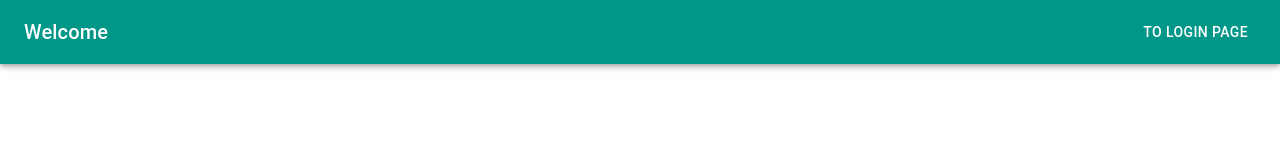
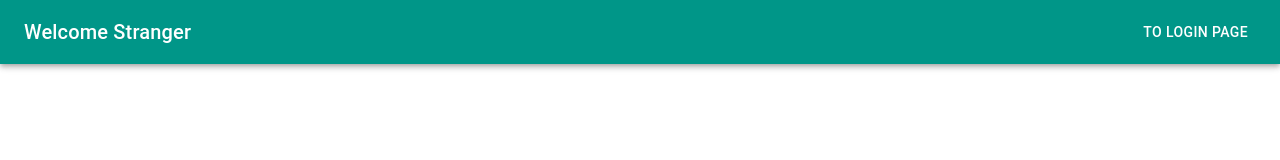
Before and after one commit to elsonlim/elson-dev-ui, a React (Create React App) app: page /dashboard in a window 1280 px wide. Shown: the top 160 px of the page. Built offline with nearby package versions, Linux system fonts and the light colour scheme; no server answers; the HTML template or start-up script is replaced by a standard one.

Commit message:
Refactor NavBar, separate NavBarMenu component and action hooks

```diff
--- a/src/components/navbar/NavBar.tsx
+++ b/src/components/navbar/NavBar.tsx
@@ -1,45 +1,33 @@
-import { FC, Fragment, useEffect, useState } from "react";
+import { FC, Fragment, useEffect } from "react";
 import AppBar from "@mui/material/AppBar";
 import Toolbar from "@mui/material/Toolbar";
-import * as userActions from "./userActions";
-import { useSelector, useDispatch } from "react-redux";
-import { bindActionCreators } from "redux";
-import deepEqual from "react-fast-compare";
-import { Button, Typography, Menu, MenuItem, IconButton } from "@mui/material";
-import AccountCircle from "@mui/icons-material/AccountCircle";
-import axios from "axios";
 
-import { Link, useNavigate } from "react-router-dom";
+import { Button, Typography } from "@mui/material";
+import NavBarMenu from "./NavBarMenu";
+import { Link } from "react-router-dom";
+import { getLoginUser, useAction } from "./useAction";
 
-const useAction = () => {
-  const dispatch = useDispatch();
-  return bindActionCreators(userActions, dispatch);
+const SignInButton: FC = () => {
+  return (
+    <Button color="success">
+      <Link
+        to={"signin"}
+        style={{
+          color: "white",
+          textDecoration: "none",
+        }}
+      >
+        To Login Page
+      </Link>
+    </Button>
+  );
 };
 
 const NavBar: FC = () => {
-  const { fetchUser, signout } = useAction();
-  const { isLoading, error, data } = useSelector(
-    (state: any) => state.loginUser,
-    deepEqual
-  );
+  const { fetchUser } = useAction();
+  const { isLoading, data } = getLoginUser();
 
   const isLogin = !isLoading && data;
-  const [anchorEl, setAnchorEl] = useState(null);
-
-  const handleMenu = (event: any) => {
-    setAnchorEl(event.currentTarget);
-  };
-
-  const handleClose = () => {
-    setAnchorEl(null);
-  };
-
-  const navigate = useNavigate();
-
-  const logout = () => {
-    signout();
-    navigate("/signin");
-  };
 
   useEffect(() => {
     fetchUser();
@@ -49,51 +37,10 @@ const NavBar: FC = () => {
       <AppBar position="sticky">
         <Toolbar>
           <Typography variant="h6" component="div" sx={{ flexGrow: 1 }}>
-            Welcome {isLogin && data.name}
+            Welcome {isLogin ? data.name : "Stranger"}
           </Typography>
-          {isLogin ? (
-            <Fragment>
-              <IconButton
-                size="large"
-                aria-label="account of current user"
-                aria-controls="menu-appbar"
-                aria-haspopup="true"
-                onClick={handleMenu}
-                color="inherit"
-              >
-                <AccountCircle />
-              </IconButton>
-              <Menu
-                id="menu-appbar"
-                anchorEl={anchorEl}
-                anchorOrigin={{
-                  vertical: "top",
-                  horizontal: "right",
-                }}
-                keepMounted
-                transformOrigin={{
-                  vertical: "top",
-                  horizontal: "right",
-                }}
-                open={Boolean(anchorEl)}
-                onClose={handleClose}
-              >
-                <MenuItem onClick={logout}>Logout</MenuItem>
-              </Menu>
-            </Fragment>
-          ) : (
-            <Button color="success">
-              <Link
-                to={"signin"}
-                style={{
-                  color: "white",
-                  textDecoration: "none",
-                }}
-              >
-                To Login Page
-              </Link>
-            </Button>
-          )}
+
+          {isLogin ? <NavBarMenu /> : <SignInButton />}
         </Toolbar>
       </AppBar>
     </Fragment>
--- /dev/null
+++ b/src/components/navbar/NavBarMenu.tsx
@@ -0,0 +1,58 @@
+import { Fragment, useState } from "react";
+import { Menu, MenuItem, IconButton } from "@mui/material";
+import AccountCircle from "@mui/icons-material/AccountCircle";
+import { useNavigate } from "react-router-dom";
+import { useAction } from "./useAction";
+
+const NavMenu = () => {
+  const [anchorEl, setAnchorEl] = useState(null);
+  const { signout } = useAction();
+  const navigate = useNavigate();
+
+  const handleMenu = (event: any) => {
+    setAnchorEl(event.currentTarget);
+  };
+
+  const handleClose = () => {
+    setAnchorEl(null);
+  };
+
+  const logout = () => {
+    signout();
+    navigate("/signin");
+  };
+
+  return (
+    <Fragment>
+      <IconButton
+        size="large"
+        aria-label="account of current user"
+        aria-controls="menu-appbar"
+        aria-haspopup="true"
+        onClick={handleMenu}
+        color="inherit"
+      >
+        <AccountCircle />
+      </IconButton>
+      <Menu
+        id="menu-appbar"
+        anchorEl={anchorEl}
+        anchorOrigin={{
+          vertical: "top",
+          horizontal: "right",
+        }}
+        keepMounted
+        transformOrigin={{
+          vertical: "top",
+          horizontal: "right",
+        }}
+        open={Boolean(anchorEl)}
+        onClose={handleClose}
+      >
+        <MenuItem onClick={logout}>Logout</MenuItem>
+      </Menu>
+    </Fragment>
+  );
+};
+
+export default NavMenu;
--- /dev/null
+++ b/src/components/navbar/useAction.ts
@@ -0,0 +1,16 @@
+import * as userActions from "./userActions";
+import { bindActionCreators } from "redux";
+import { useDispatch } from "react-redux";
+import { useSelector } from "react-redux";
+import deepEqual from "react-fast-compare";
+import { UserState } from "./userInterfaces";
+
+export const useAction = () => {
+  const dispatch = useDispatch();
+  return bindActionCreators(userActions, dispatch);
+};
+
+export const getLoginUser = () => {
+  return (() =>
+    useSelector((state: any) => state.loginUser, deepEqual) as UserState)();
+};
--- a/src/material/createTheme.ts
+++ b/src/material/createTheme.ts
@@ -1,5 +1,4 @@
 import { createTheme, colors } from "@mui/material";
-import { orange } from "@mui/material/colors";
 
 export const theme = createTheme({
   palette: {
```
Also changed, not shown: src/components/navbar/userInterfaces.ts (+6 -1 lines), src/components/navbar/userReducer.ts (+1 -7 lines).
